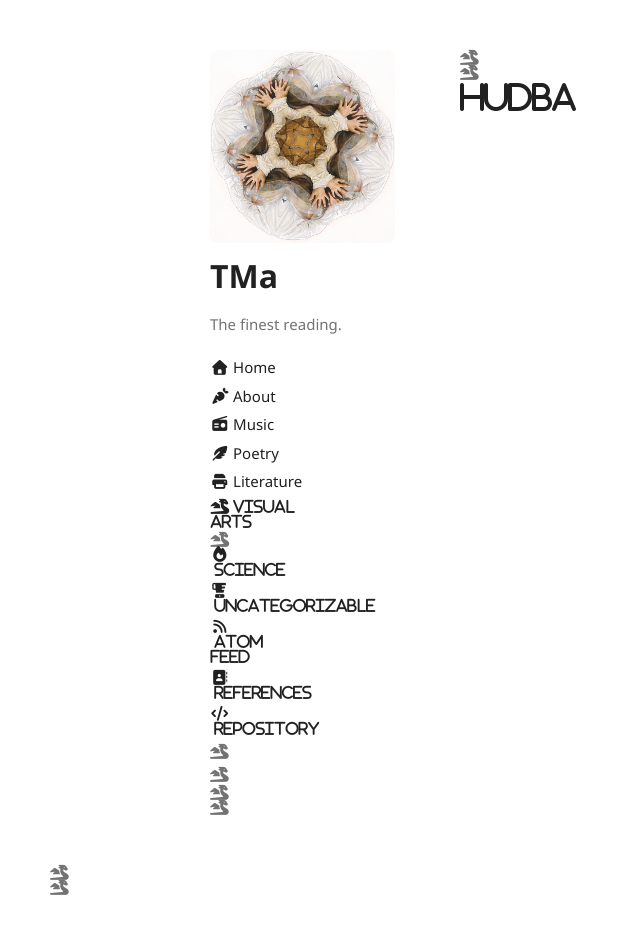
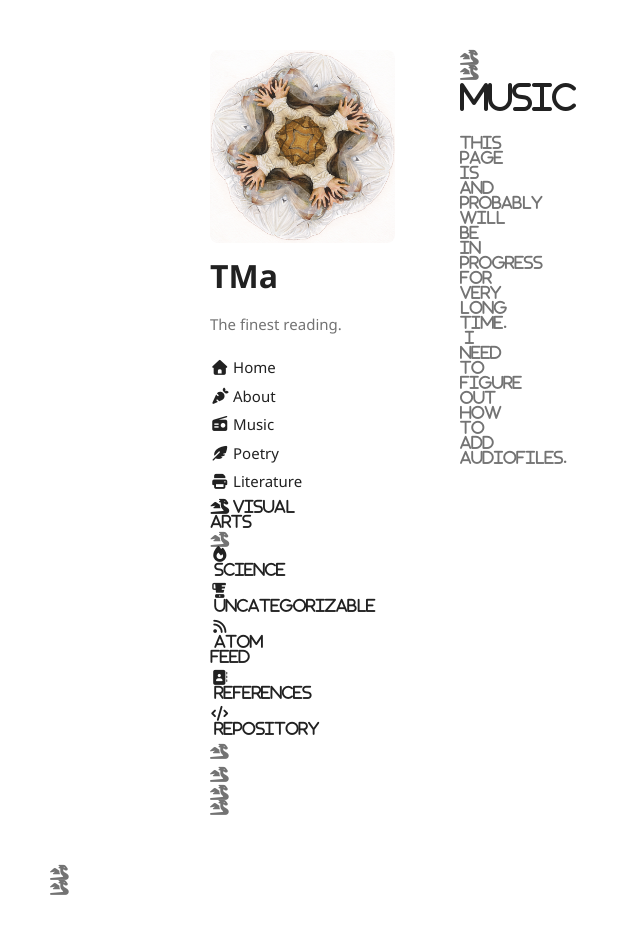
Before and after one commit to thefallofjohannm/thefallofjohannm.github.io, a Jekyll site: the page built from pages/music.md, in a window 1280 px wide and 949 px high. Shown: the top 934 px of the window, without its empty margins (0-640 px from the left). Built offline with Jekyll 4.4.1, drawn with Linux system fonts in a browser that asks for light colours.

Commit message:
I added a comment so it's not empty and changed the title

```diff
--- a/pages/music.md
+++ b/pages/music.md
@@ -4,7 +4,8 @@ layout: default
 permalink: "/music/"
 ---
 
-# Hudba
+# Music
 
+This page is and probably will be in progress for very long time. I need to figure out how to add audiofiles.
 
 {% include category-list.html category="music" %}
```
